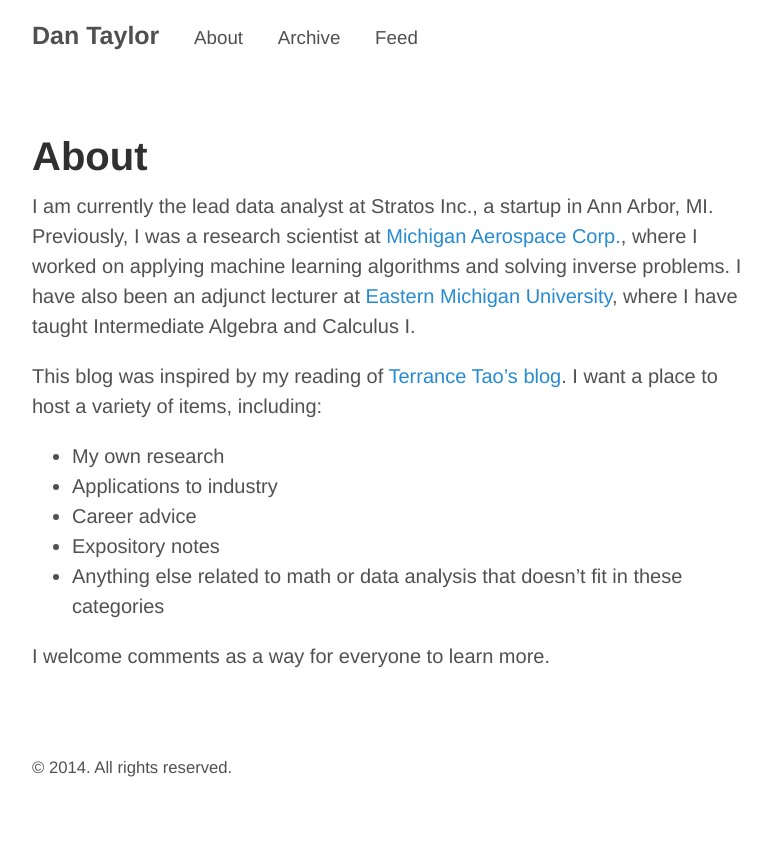
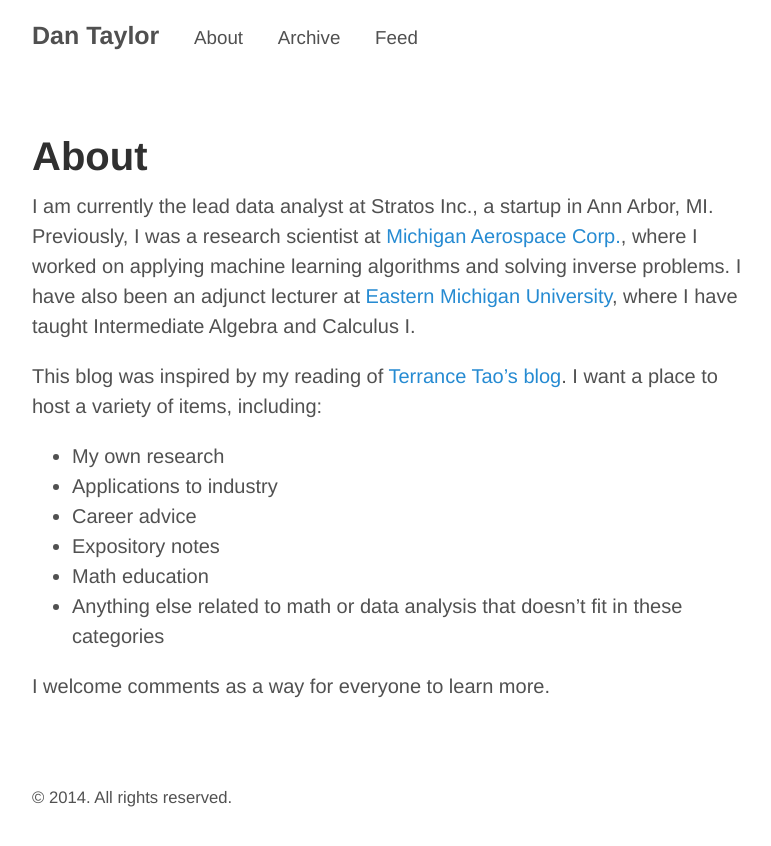
Before and after one commit to dantaylor688/dantaylor688.github.io, a Jekyll site: the page built from about.md, in a window 1280 px wide. Shown: the top 846 px of the page, without its empty margins (248-1019 px from the left). Built offline with Jekyll 4.4.1, drawn with Linux system fonts in a browser that asks for light colours.

Commit message:
talk about math ed

```diff
--- a/about.md
+++ b/about.md
@@ -11,6 +11,7 @@ This blog was inspired by my reading of [Terrance Tao's blog](http://terrytao.wo
 * Applications to industry
 * Career advice
 * Expository notes
+* Math education
 * Anything else related to math or data analysis that doesn't fit in these categories
 
 I welcome comments as a way for everyone to learn more.
```
